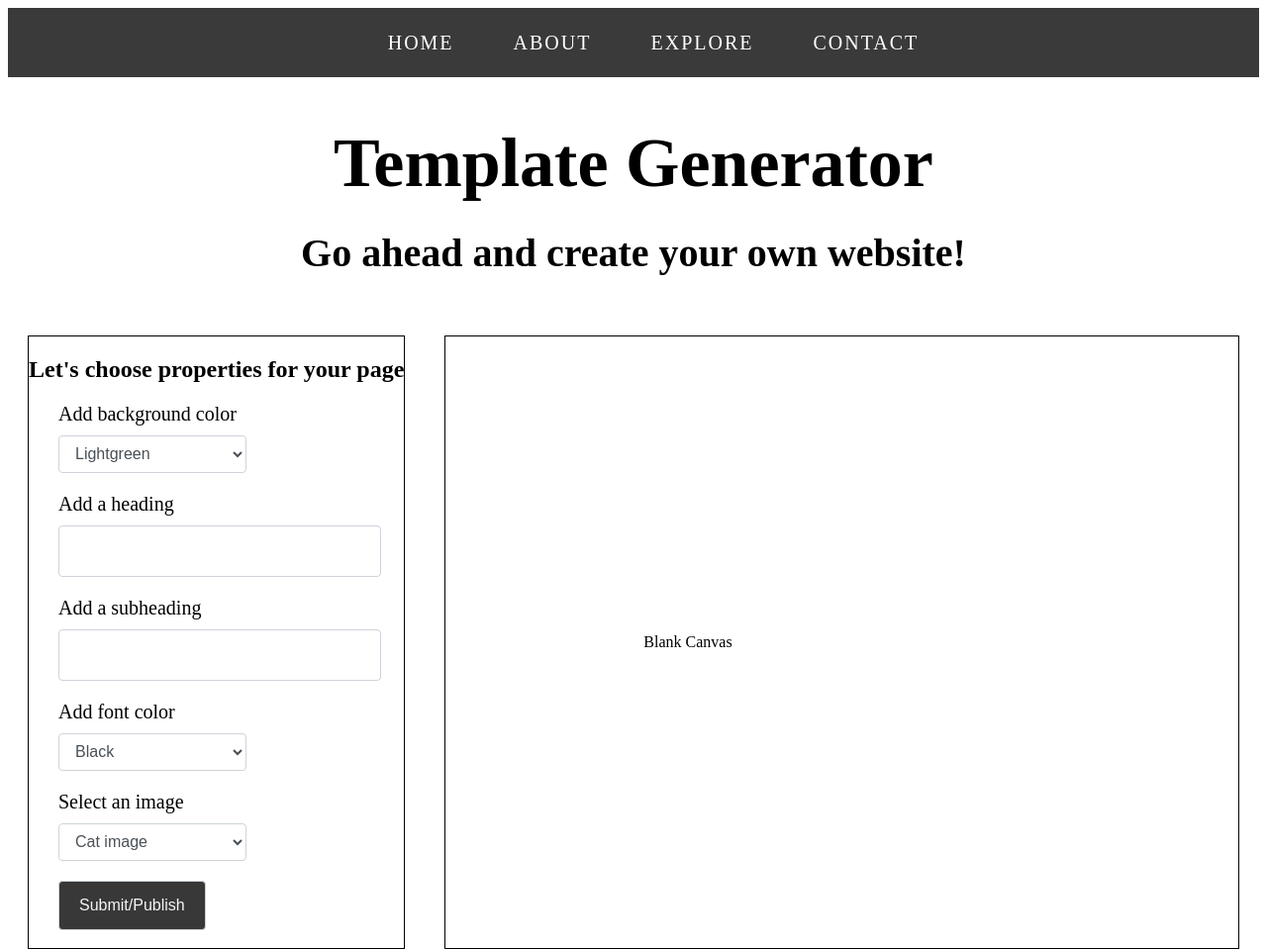
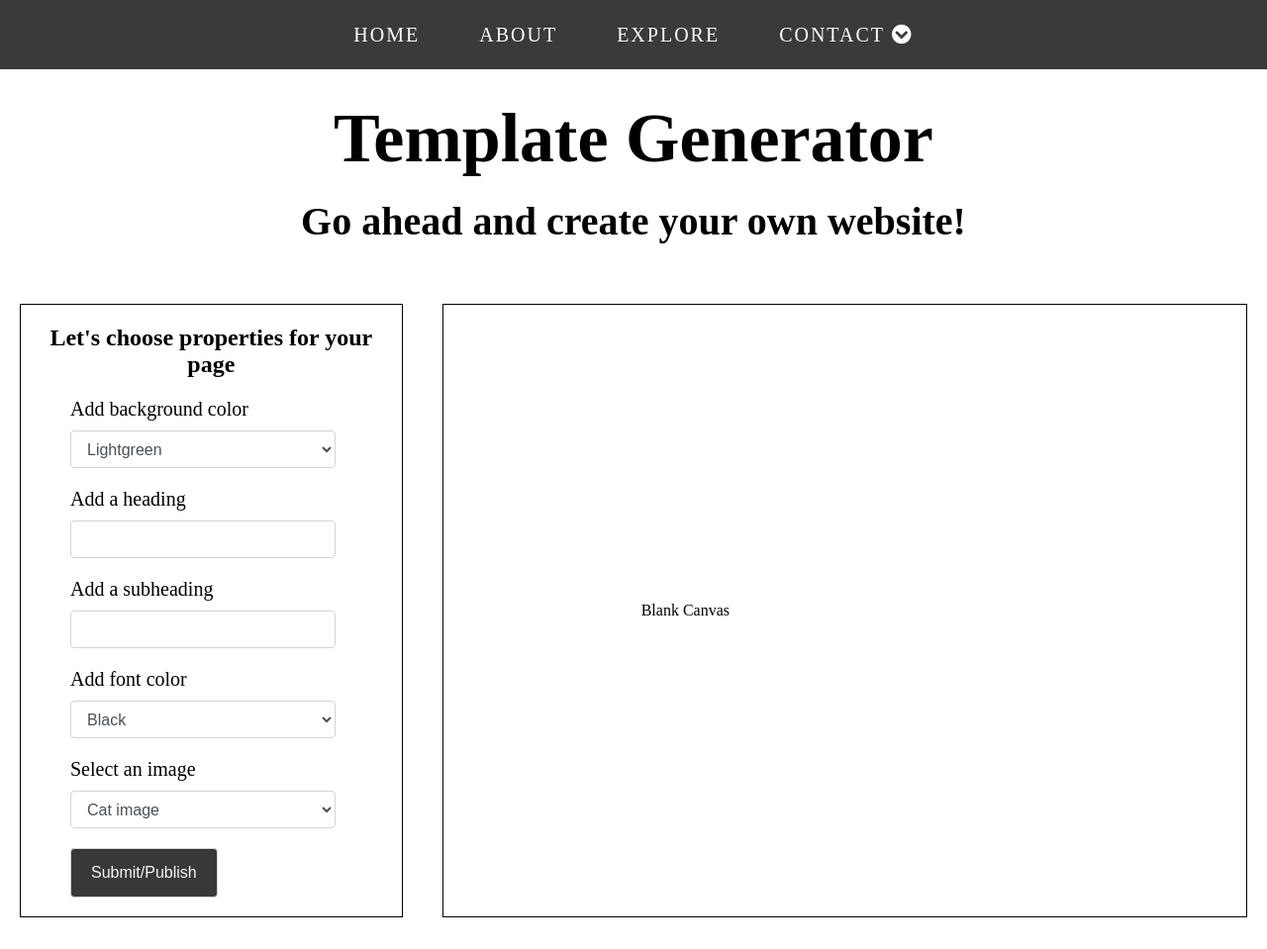
Before and after one commit to elliebowers/uxdesign, a plain HTML site: page index.html in a window 1280 px wide. Shown: the top 959 px of the page at 99% size. Drawn offline with Linux system fonts and the light colour scheme.

Commit message:
update the styling

```diff
--- a/index.html
+++ b/index.html
@@ -7,27 +7,40 @@
     <title>Template Maker</title>
     <link rel="stylesheet" href="main.css">
     <link rel="stylesheet" href="https://pro.fontawesome.com/releases/v5.10.0/css/all.css" integrity="sha384-AYmEC3Yw5cVb3ZcuHtOA93w35dYTsvhLPVnYs9eStHfGJvOvKxVfELGroGkvsg+p" crossorigin="anonymous"/>
+    <link rel="stylesheet" href="https://cdnjs.cloudflare.com/ajax/libs/font-awesome/4.7.0/css/font-awesome.min.css">
+
 </head>
 <body>
-    <div class="dropdown">
-        <input type="checkbox" id="check">
+    <div class="wrapper">
+        <!--<input type="checkbox" id="check">
         <label for="check" class="checkbtn">
             <i class="fas fa-bars"></i>
-        </label>
-        <ul class="menu">
-            <li class="lists"><a class="response" href="index.html">
-                <span class="text">Home</span>
-            </a></li>
-            <li class="lists"><a class="response" href="index.html">
-                <span class="text">About</span>
-            </a></li>
-            <li class="lists"><a class="response" href="index.html">
-                <span class="text">Explore</span>
-            </a></li>
-            <li class="lists"><a class="response" href="index.html">
-                <span class="text">Contact</span>
-            </a></li>
-        </ul>
+        </label>-->
+
+        <div class="container">
+            <div class="menu">
+                <a class="response" href="">Home</a>
+            </div>
+
+            <div class="menu">
+                <a class="response" href="">About</a>
+            </div>
+
+            <div class="menu">
+                <a class="response" href="">Explore</a></a>
+            </div>
+
+            <div class="dropdown">
+                <button class="dropbtn">Contact
+                <i class="fas fa-chevron-circle-down"></i>
+                </button>
+                <div class="dropdown-content">
+                  <a class="response" href="#">Facebook</a>
+                  <a class="response" href="#">Instagram</a>
+                  <a class="response" href="#">Twitter</a>
+                </div>
+            </div>
+        </div>
     </div>
 
 
@@ -36,8 +49,9 @@
 
     <div class="workspace">
         <div class="miniworkspace box1">
-            <div class="container">
-                <div class="title">Let's choose properties for your page</div>
+            <div class="container1">
+                <h3 class="title">Let's choose properties for your page</h3>
+
                 <form id="info-form">
 
                     <div class="form-group">
--- a/main.css
+++ b/main.css
@@ -1,16 +1,20 @@
-.dropdown{
+*{
+    margin: 0;
+    padding: 0;
+    box-sizing: border-box;
+}
+
+.wrapper{
     background:rgb(59, 58, 58);
-    height: 70px;
+    /*height: 70px;*/
     width: 100%;
     /*position: fixed;
     z-index: 3;*/
 }
 
-.menu{
+.container{
     /*padding: 0;
     margin: 0;*/
-    list-style: none;
-    margin: 0;
     /*box-sizing: border-box;*/
     display: flex;
     justify-content: center;
@@ -49,6 +53,46 @@
     transition: 0.4s;
 }
 
+.dropdown {
+    /*float: left;*/
+    overflow: hidden;
+}
+
+.dropdown .dropbtn {
+    font-size: 20px;
+    border: none;
+    outline: none;
+    color: white;
+    padding: 23px 30px;
+    background-color: inherit;
+    font-family: inherit;
+    text-transform: uppercase;
+    letter-spacing: 2px;
+}
+
+.navbar a:hover, .dropdown:hover .dropbtn {
+    background-color: #686867;
+    transition: 0.4s;
+}
+
+.dropdown-content {
+    display: none;
+    position: absolute;
+    background-color: rgb(59, 58, 58);
+    min-width: 160px;
+    box-shadow: 0px 8px 16px 0px rgba(0,0,0,0.2);
+    z-index: 1;
+    transition: 0.4s;
+}
+
+.dropdown-content a {
+    float: none;
+    color: white;
+    padding: 5px 30.5px;
+    display: block;
+    text-align: center;
+}
+
 .checkbtn {
     color: #fff;
     font-size: 30px;
@@ -58,6 +102,12 @@
     margin-right: 40px;
     display: none;
 }
+
+.dropdown:hover .dropdown-content {
+    display: block;
+    transition: 0.4s;
+}
+
 
 #check{
     display: none;
@@ -105,12 +155,13 @@
 h1{
     text-align: center;
     font-size: 70px;
+    margin-top: 30px;
 }
 
 h2{
     text-align: center;
     font-size: 40px;
-    margin-top: -20px;
+    margin-top: 20px;
     margin-bottom: 40px;
 }
 
@@ -118,6 +169,7 @@ h2{
     display: grid;
     grid-template-columns: 1fr 2fr;
 }
+
 .miniworkspace{
     border: 1px solid black;
     margin: 20px;
@@ -141,15 +193,21 @@ h2{
     cursor: pointer;
 }
 
+.container1{
+    box-sizing: unset;
+}
+
 form{
-    width: 50%;
-    margin-left: 30px;
+    /*width: 50%;*/
+    margin-left: 50px;
+    margin-top: 20px;
+
 }
 
 .title {
     font-weight: bold;
     font-size: 24px;
-    margin: 20px auto;
+    margin: 20px;
     text-align: center;
 }
 
@@ -161,7 +219,7 @@ label{
 
 .form-control{
     display: block;
-    width: 100%;
+    width: 80%;
     height: calc(1.5em + .75rem + 2px);
     padding: .375rem .75rem;
     font-size: 1rem;
@@ -177,7 +235,7 @@ label{
 }
 
 .heading{
-    width:300px;
+    width: 80%;
     height: calc(1.5em + .75rem + 2px);
 }
 
```
